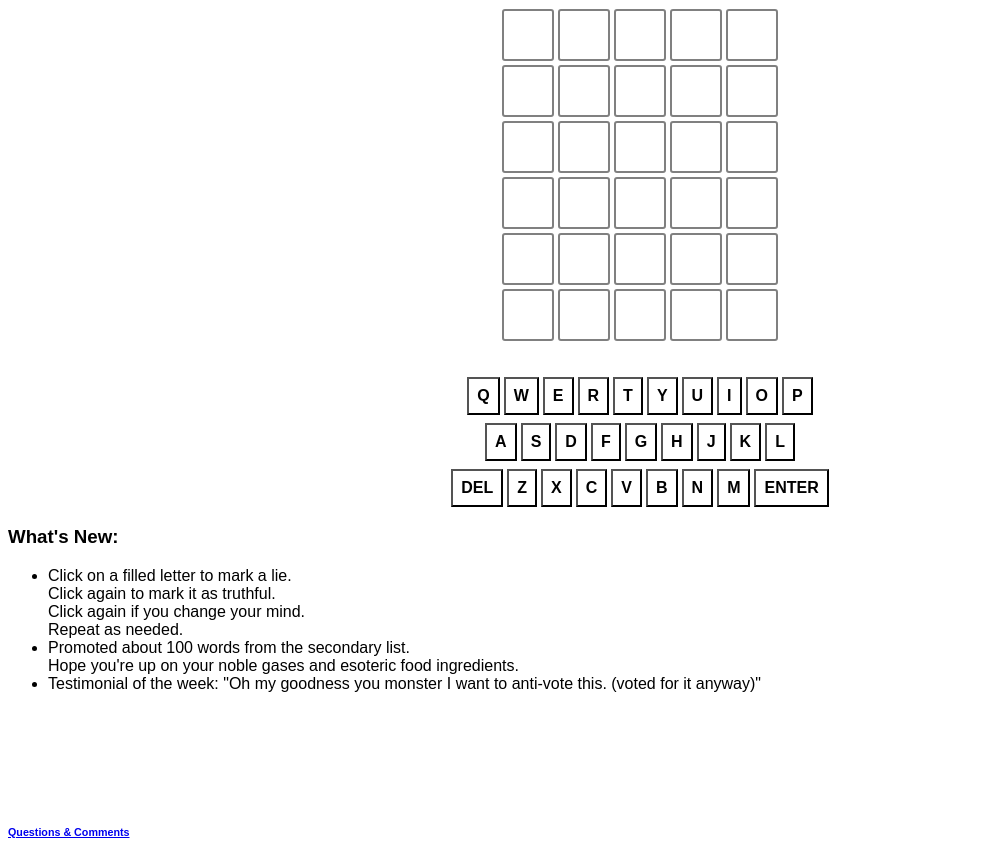
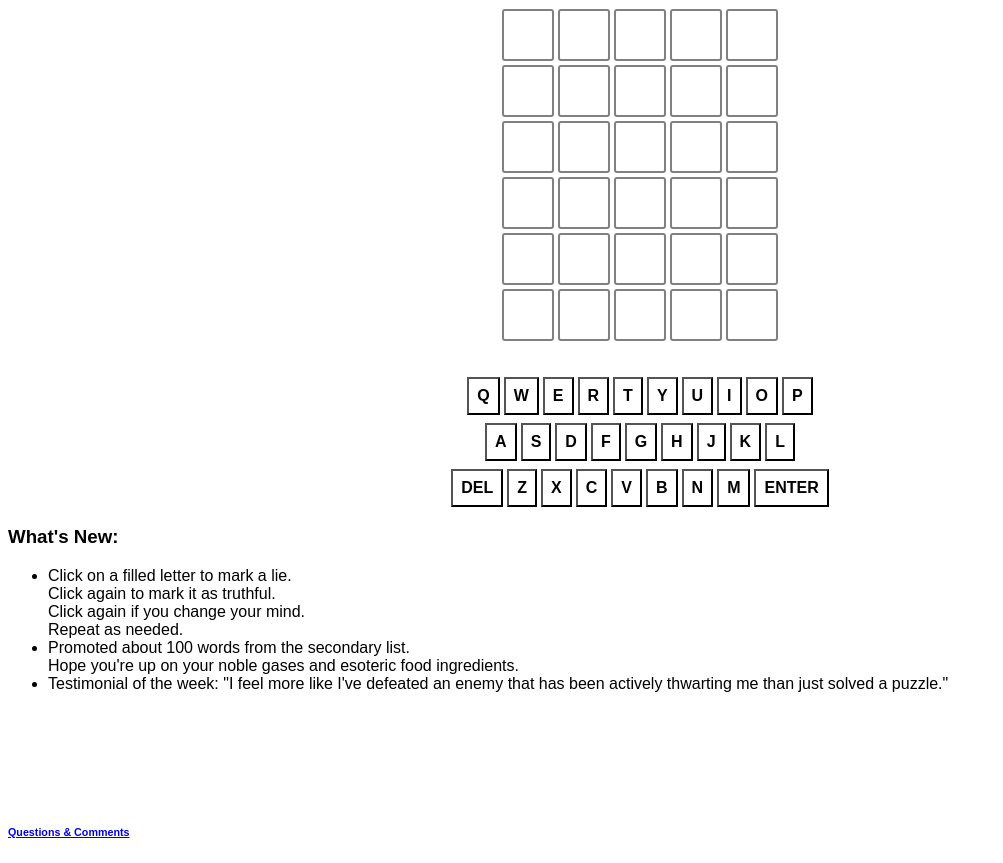
Before and after one commit to ericpromislow/lirdle, a website with bundled scripts: page build/index.html in a window 1280 px wide. Shown: the part 79-942 px from the top of the page, without its empty margins (0-1003 px from the left). Built offline with nearby package versions, Linux system fonts and the light colour scheme; no server answers.

Commit message:
Updated the testimonial of the week
Let's see how long this lasts...

```diff
--- a/build/index.html
+++ b/build/index.html
@@ -70,7 +70,7 @@
             <li>Promoted about 100 words from the secondary list.<br>
                 Hope you're up on your noble gases and esoteric food ingredients.
             </li>
-            <li>Testimonial of the week: "Oh my goodness you monster I want to anti-vote this. (voted for it anyway)"</li>
+            <li>Testimonial of the week: "I feel more like I've defeated an enemy that has been actively thwarting me than just solved a puzzle."</li>
         </ul>
         <div id="yesterdaysWord" class="hidden">Yesterday's word was "<span id="theAnswer"></span>".</div>
     </div>
```
